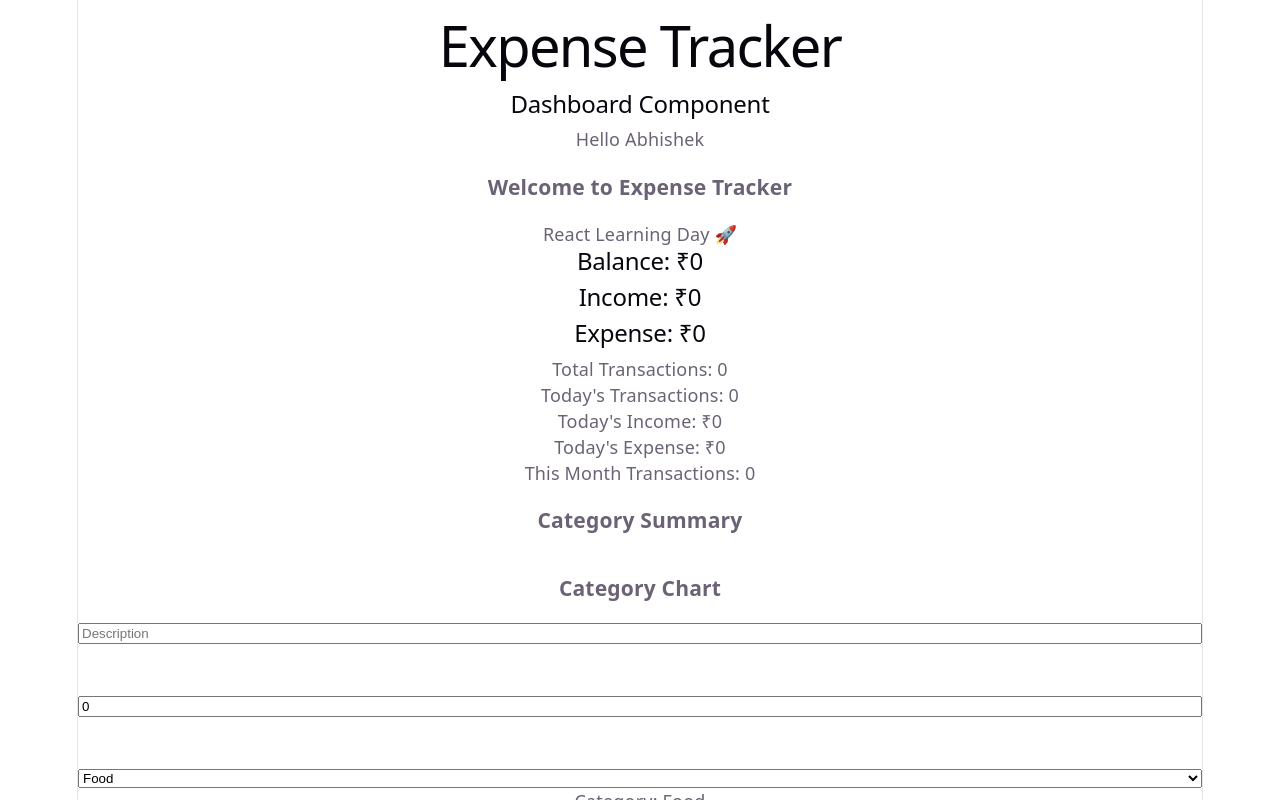
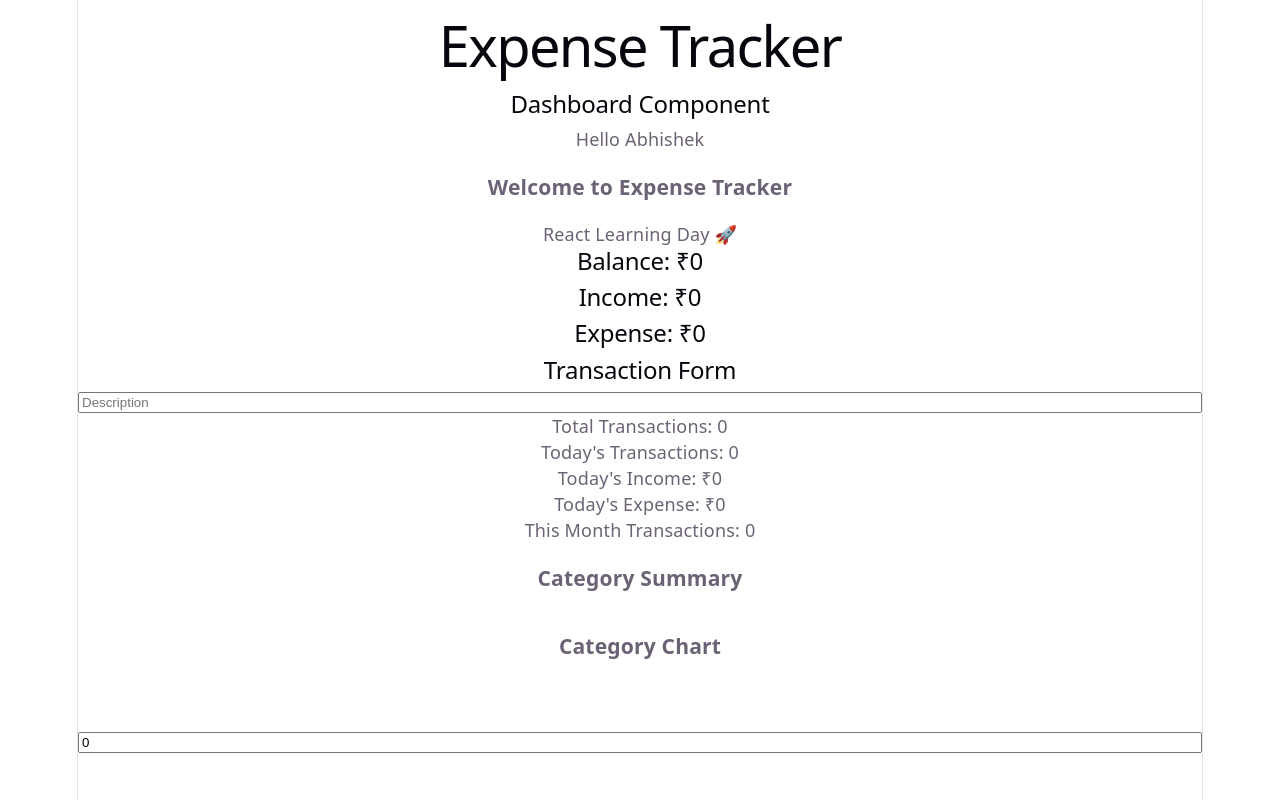
Before and after one commit to abhi12012/expense-tracker-react, a React (Vite) app in the folder expense-tracker-react/: page / in a window 1280 px wide. Shown: the top 800 px of the page. Built offline with nearby package versions, Linux system fonts and the light colour scheme.

Commit message:
Lift transaction form state to App component

```diff
--- a/expense-tracker-react/src/App.jsx
+++ b/expense-tracker-react/src/App.jsx
@@ -1,6 +1,9 @@
 import { useState, useEffect } from "react";
 import "./App.css";
 import Dashboard from "./components/Dashboard";
+import TransactionForm from "./components/TransactionForm";
+
+
 
 function App() {
   const [description, setDescription] = useState("");
@@ -277,6 +280,19 @@ if (sortBy === "high") {
 
 
 
+
+
+
+
+<TransactionForm
+  description={description}
+  setDescription={setDescription}
+/>
+
+
+
+
+
       <p>Total Transactions: {transactions.length}</p>
       <p>Today's Transactions: {todayTransactions.length}</p>
       <p>Today's Income: ₹{todayIncome}</p>
@@ -337,12 +353,7 @@ if (sortBy === "high") {
 
 
 
-      <input
-        type="text"
-        placeholder="Description"
-        value={description}
-        onChange={(e) => setDescription(e.target.value)}
-      />
+
 
       <br />
       <br />
--- a/expense-tracker-react/src/components/TransactionForm.jsx
+++ b/expense-tracker-react/src/components/TransactionForm.jsx
@@ -1,7 +1,17 @@
-function TransactionForm() {
+function TransactionForm({
+  description,
+  setDescription,
+}) {
   return (
     <>
       <h2>Transaction Form</h2>
+
+      <input
+  type="text"
+  placeholder="Description"
+  value={description}
+  onChange={(e) => setDescription(e.target.value)}
+/>
     </>
   );
 }
```
